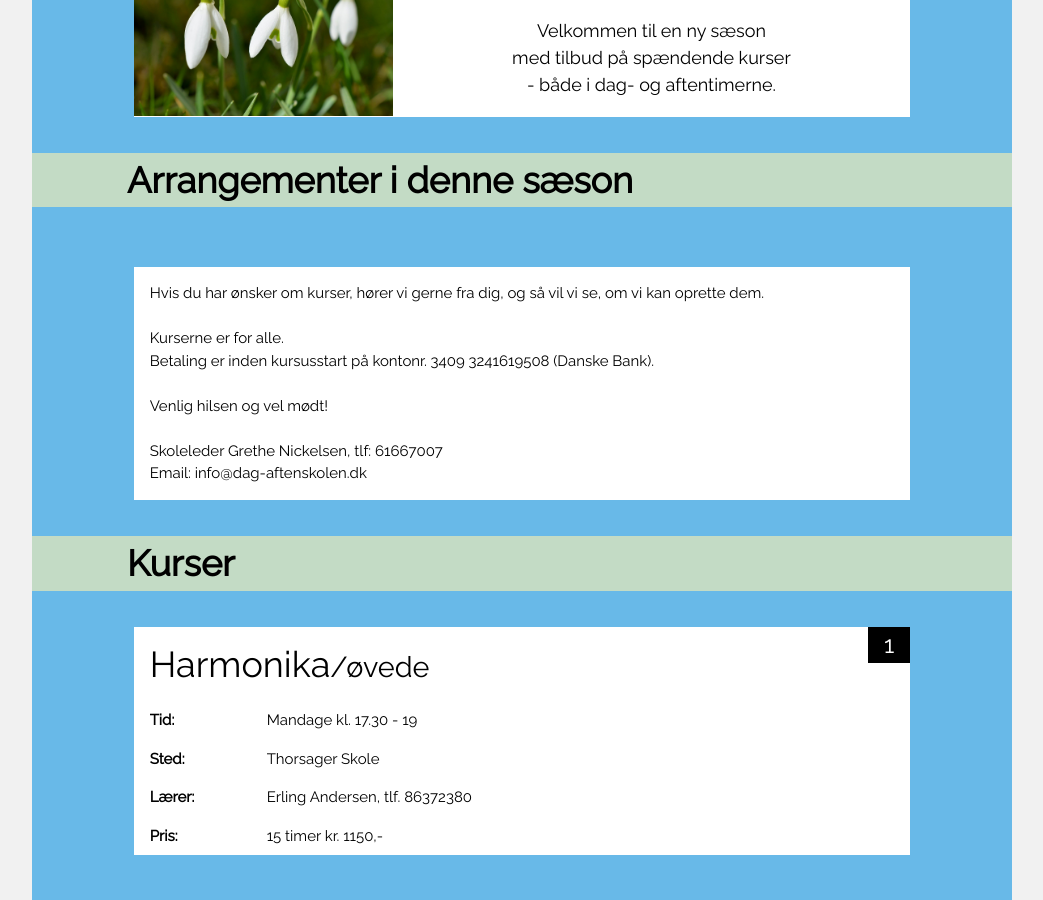
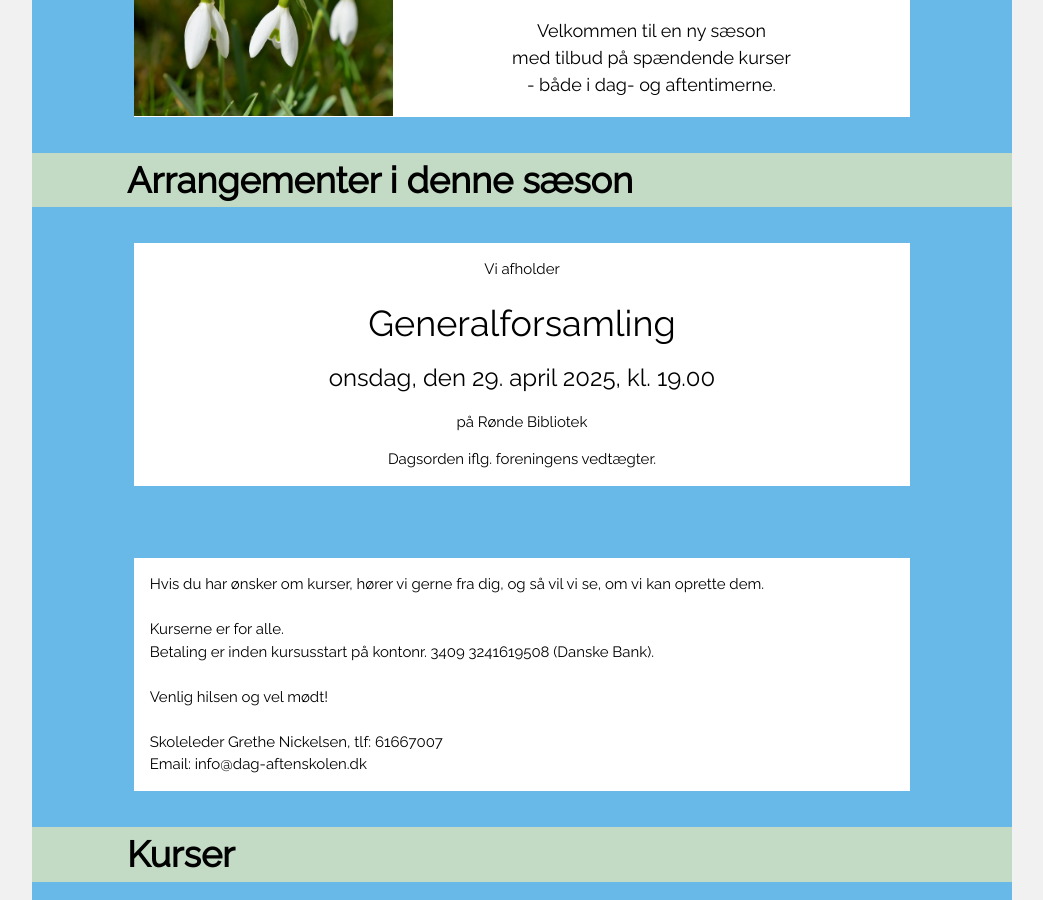
Before and after one commit to nickelsen/dag-aftenskolen.dk, a Jekyll site: the page built from index.html, in a window 1280 px wide and 900 px high, scrolled down 300 px. Shown: the whole window, without its empty margins (118-1161 px from the left). Built offline with Jekyll 4.4.1, drawn with Linux system fonts in a browser that asks for light colours; comment, search, counter and statistics services are not loaded.

Commit message:
Mar 2026 (#39)

```diff
--- a/index.html
+++ b/index.html
@@ -94,7 +94,6 @@ layout: default
     </div>
 -->
 
-    <!--
     <div class="w3-row w3-padding-24">
       <div class="w3-col l1"><p></p></div>
       <div class="w3-col l10">
@@ -106,7 +105,7 @@ layout: default
             <div class="w3-center">
               <p>Vi afholder</p>
                 <h1>Generalforsamling</h1>
-              <h3>tirsdag, den 29. april 2025, kl. 19.00</h3>
+              <h3>onsdag, den 29. april 2025, kl. 19.00</h3>
               <p>på Rønde Bibliotek</p>
             <p>Dagsorden iflg. foreningens vedtægter.</p>
                 </div>
@@ -115,7 +114,6 @@ layout: default
       </div>
       <div class="w3-col l1"><p></p></div>
     </div>
-    -->
 </div>
 <div class="w3-container blue w3-padding-large">
     <div class="w3-row w3-padding-24">
```
